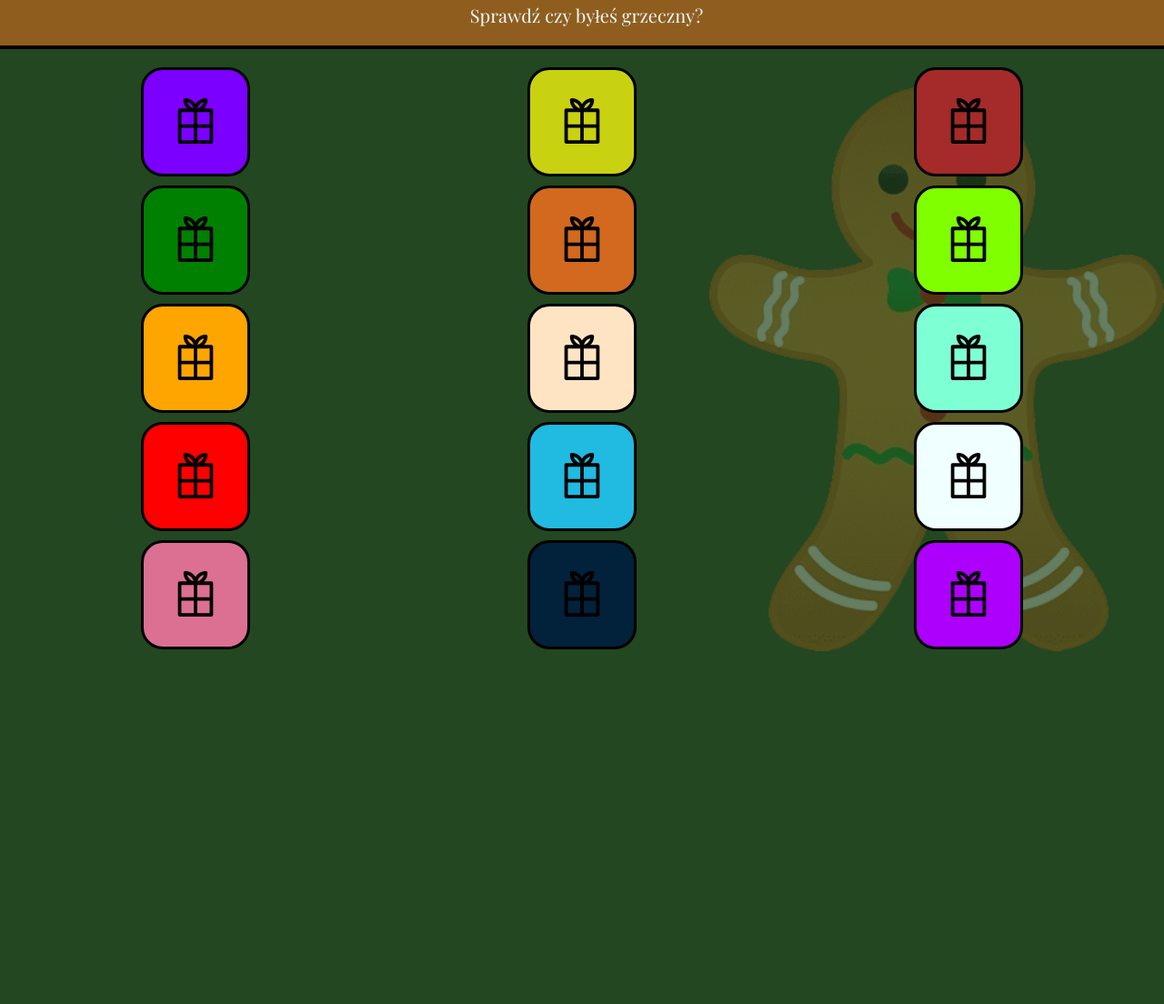
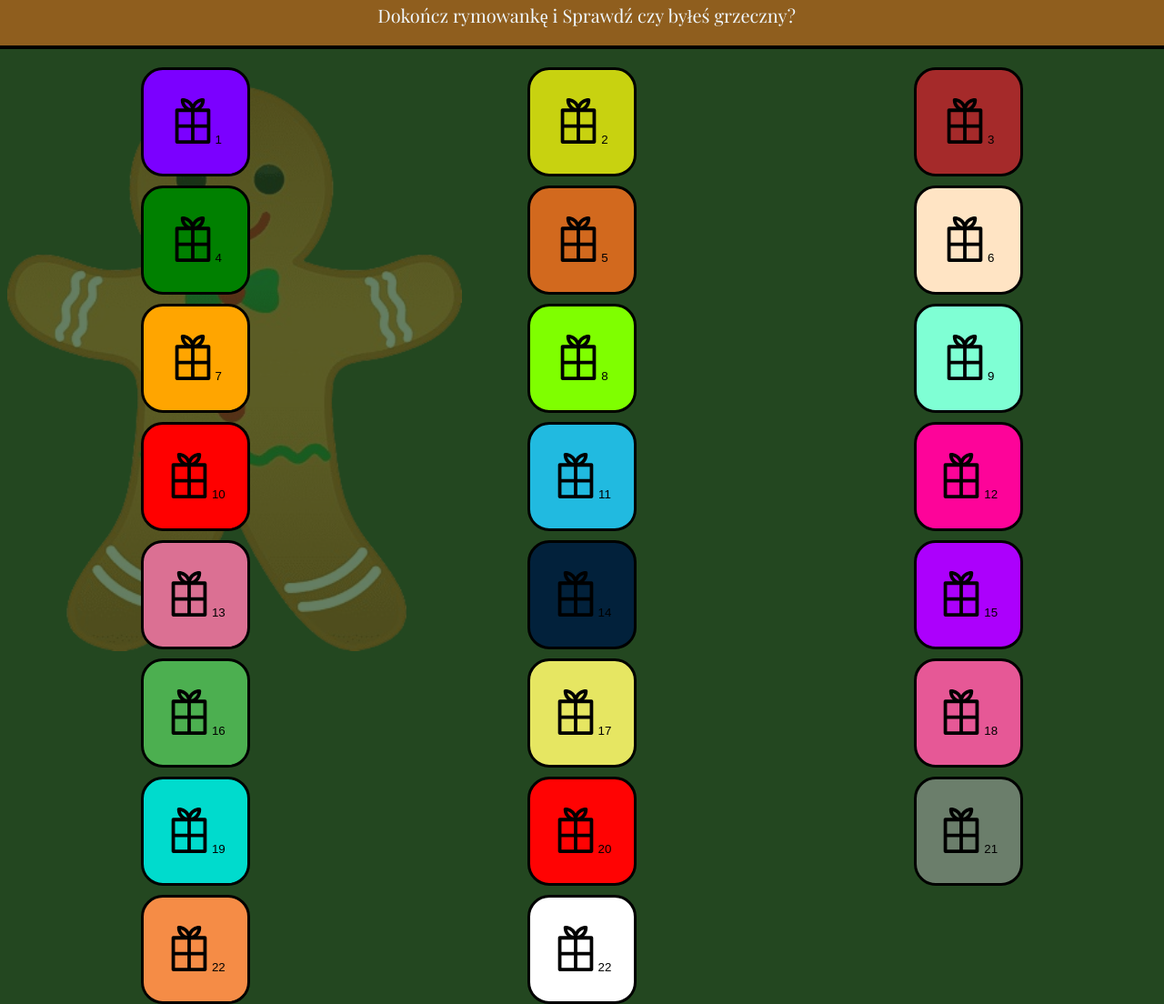
Before and after one commit to Sziroky/SantaBaby, a plain HTML site: page index.html in a window 1280 px wide. Shown: the part 211-1315 px from the top of the page at 91% size. Before the commit the page ends 927 px from the top, so only its background shows below. Drawn offline with nearby package versions, Linux system fonts and the light colour scheme; files that its build step writes are made by us from their sources; a web font is replaced by a local one.

Commit message:
Update the alpha version

```diff
--- a/index.html
+++ b/index.html
@@ -5,7 +5,7 @@
     <meta name="viewport" content="width=device-width, initial-scale=1.0">
     <title>Ho! Ho! Ho!</title>
     <!-- .CSS file reference -->
-    <link rel="stylesheet" href="/JQuerry/style.css">
+    <link rel="stylesheet" href="style.css">
     <!-- Google Font Reference -->
     <link rel="preconnect" href="https://fonts.googleapis.com">
     <link rel="preconnect" href="https://fonts.gstatic.com" crossorigin>
@@ -18,40 +18,48 @@
         <h1 class="codystar-light on">Merry Christmas</h1>
     </div>
     <div class="first">
-       <p class="playfair-display">Sprawdź czy byłeś grzeczny?</p>
+       <p class="playfair-display">Dokończ rymowankę i Sprawdź czy byłeś grzeczny?</p>
     </div>
     <div class="buttons">
-        <button class="Babcia" onclick='openPopup(1)'> <img src="assets/gift-svgrepo-com.svg" width="50"/></button>
-        <button class="Dziadek" onclick='openPopup(2)'><img src="assets/gift-svgrepo-com.svg" width="50"/></button>
-        <button class="Dariusz" onclick='openPopup(3)'><img src="assets/gift-svgrepo-com.svg" width="50"/></button>
-        <button class="Kasia" onclick='openPopup(4)'><img src="assets/gift-svgrepo-com.svg" width="50"/></button>
-        <button class="Jula" onclick='openPopup(5)'><img src="assets/gift-svgrepo-com.svg" width="50"/></button>
-        <button class="Wika" onclick='openPopup(6)'><img src="assets/gift-svgrepo-com.svg" width="50"/></button>
-        <button class="Alan" onclick='openPopup(7)'><img src="assets/gift-svgrepo-com.svg" width="50"/></button>
-        <button class="KasiaS" onclick='openPopup(8)'><img src="assets/gift-svgrepo-com.svg" width="50"/></button>
-        <button class="Ola" onclick='openPopup(9)'><img src="assets/gift-svgrepo-com.svg" width="50"/></button>
-        <button class="Grzesiek" onclick='openPopup(10)'><img src="assets/gift-svgrepo-com.svg" width="50"/></button>
-        <button class="Stramki" onclick='openPopup(11)'><img src="assets/gift-svgrepo-com.svg" width="50"/></button>
-        <button class="Dziewczynki" onclick='openPopup(12)'><img src="assets/gift-svgrepo-com.svg" width="50"/></button>
-        <button class="BartekLusia" onclick='openPopup(13)'><img src="assets/gift-svgrepo-com.svg" width="50"/></button>
-        <button class="Gizela" onclick='openPopup(14)'><img src="assets/gift-svgrepo-com.svg" width="50"/></button>
-        <button class="Krzysiek" onclick='openPopup(15)'><img src="assets/gift-svgrepo-com.svg" width="50"/></button>
+        <button class="Babcia" onclick='openPopup(1)'> <img src="assets/gift-svgrepo-com.svg" width="50"/>1</button>
+        <button class="Dziadek" onclick='openPopup(2)'><img src="assets/gift-svgrepo-com.svg" width="50"/>2</button>
+        <button class="Dariusz" onclick='openPopup(3)'><img src="assets/gift-svgrepo-com.svg" width="50"/>3</button>
+        <button class="Kasia" onclick='openPopup(4)'><img src="assets/gift-svgrepo-com.svg" width="50"/>4</button>
+        <button class="Jula" onclick='openPopup(5)'><img src="assets/gift-svgrepo-com.svg" width="50"/>5</button>
+        <button class="Wika" onclick='openPopup(6)'><img src="assets/gift-svgrepo-com.svg" width="50"/>6</button>
+        <button class="Alan" onclick='openPopup(7)'><img src="assets/gift-svgrepo-com.svg" width="50"/>7</button>
+        <button class="KasiaS" onclick='openPopup(8)'><img src="assets/gift-svgrepo-com.svg" width="50"/>8</button>
+        <button class="Ola" onclick='openPopup(9)'><img src="assets/gift-svgrepo-com.svg" width="50"/>9</button>
+        <button class="Grzesiek" onclick='openPopup(10)'><img src="assets/gift-svgrepo-com.svg" width="50"/>10</button>
+        <button class="Stramki" onclick='openPopup(11)'><img src="assets/gift-svgrepo-com.svg" width="50"/>11</button>
+        <button class="Dziewczynki" onclick='openPopup(12)'><img src="assets/gift-svgrepo-com.svg" width="50"/>12</button>
+        <button class="BartekLusia" onclick='openPopup(13)'><img src="assets/gift-svgrepo-com.svg" width="50"/>13</button>
+        <button class="Gizela" onclick='openPopup(14)'><img src="assets/gift-svgrepo-com.svg" width="50"/>14</button>
+        <button class="Krzysiek" onclick='openPopup(15)'><img src="assets/gift-svgrepo-com.svg" width="50"/>15</button>
+        <button class="Bartek" onclick='openPopup(16)'><img src="assets/gift-svgrepo-com.svg" width="50"/>16</button>
+        <button class="Lusia" onclick='openPopup(17)'><img src="assets/gift-svgrepo-com.svg" width="50"/>17</button>
+        <button class="Misia" onclick='openPopup(18)'><img src="assets/gift-svgrepo-com.svg" width="50"/>18</button>
+        <button class="Hania" onclick='openPopup(19)'><img src="assets/gift-svgrepo-com.svg" width="50"/>19</button>
+        <button class="Ania" onclick='openPopup(20)'><img src="assets/gift-svgrepo-com.svg" width="50"/>20</button>
+        <button class="Michal" onclick='openPopup(21)'><img src="assets/gift-svgrepo-com.svg" width="50"/>21</button>
+        <button class="Zwierzaki" onclick='openPopup(22)'><img src="assets/gift-svgrepo-com.svg" width="50"/>22</button>
+        <button class="Piotr" onclick='openPopup(23)'><img src="assets/gift-svgrepo-com.svg" width="50"/>22</button>
     </div>
 
     <div id="popup" class="popup">
-        <h3 id="popup-title">Popup</h3>
-        <p id="zag">fdffdhdhhdgdgh</p>
+        <h3 id="popup-title"></h3>
+        <p id="zag"></p>
         <label for="text-input">🎅:</label>
-        <input type="text" id="text-input" placeholder="Odpowiedz:">
+        <input type="text" id="text-input" class="text-input" placeholder="Odpowiedz:">
         <br>
         <br>
-        <button class="submit-btn" onclick="submitInput()">Sprawdź</button>
+        <button class="submit-btn" onclick="submitInput(validName)">Sprawdź</button>
         <button class="close-btn" onclick="closePopup()">X</button>
       </div>
 
     <img src="assets/ginger-bread-removebg-preview.png" alt="ginger man" class="ginger">
 
-    <script src="https://ajax.googleapis.com/ajax/libs/jquery/3.7.1/jquery.min.js"></script>
-    <script src="/JQuerry/index.js" charset="utf-8"></script>
+
+    <script src="index.js" charset="utf-8"></script>
 </body>
 </html>
--- a/index.js
+++ b/index.js
@@ -18,93 +18,178 @@ function openPopup(buttonNumber) {
     switch(buttonNumber){
     case 1:
     document.getElementById('popup-title').innerText = `Kolor Fioletowy`;
-    document.getElementById('zag').innerText = `Popup for Button ${buttonNumber}`;
+    document.getElementById('zag').innerText = `Przepięknie zawsze kolędy śpiewa. Nie kto inny jak Babcia ...`;
     popup.classList.add('active');
-    console.log(document.getElementById('text-input'))
+    validName = 'Edzia'
     break
 
     case 2:
     document.getElementById('popup-title').innerText = `Kolor Żółty`;
-    document.getElementById('zag').innerText = `Popup for Button ${buttonNumber}`;
+    document.getElementById('zag').innerText = `Nie straszna mu była matematyka. Wielki prezent dla super ...`;
     popup.classList.add('active');
+    validName = 'Zdzicha'
     break
 
     case 3:
     document.getElementById('popup-title').innerText = `Kolor Ciemnoczerwony`;
-    document.getElementById('zag').innerText = `Popup for Button ${buttonNumber}`;
+    document.getElementById('zag').innerText = `Poranna Joga, jak skrzydła aniołka. To jest prezent dla ... Koziołka.`;
     popup.classList.add('active');
+    validName = 'Darka'
     break
 
     case 4:
     document.getElementById('popup-title').innerText = `Kolor Ciemnozielony`;
-    document.getElementById('zag').innerText = `Popup for Button ${buttonNumber}`;
+    document.getElementById('zag').innerText = `Cały rok grzeczna była Jesieniara, Dla ... prezent od Mikołaja.`;
     popup.classList.add('active');
+    validName = 'Kasi'
     break
 
     case 5:
     document.getElementById('popup-title').innerText = `Kolor Ciemnopomarańczowy`;
-    document.getElementById('zag').innerText = `Popup for Button ${buttonNumber}`;
+    document.getElementById('zag').innerText = `Razem z Grinchem kolęd nie fałszują, tym prezentem podzielę się z ...`;
     popup.classList.add('active');
+    validName = 'Julą'
     break
 
     case 6:
-    document.getElementById('popup-title').innerText = `Kolor Jasnozielony`;
-    document.getElementById('zag').innerText = `Popup for Button ${buttonNumber}`;
+    document.getElementById('popup-title').innerText = `Kolor Beżowy`;
+    document.getElementById('zag').innerText = `Oby byla nadziana jak w barszczu uszka. Ten prezent dostaje ...`;
     popup.classList.add('active');
+    validName = 'Babuszka'
     break
 
     case 7:
     document.getElementById('popup-title').innerText = `Kolor Pomarańczowy`;
-    document.getElementById('zag').innerText = `Popup for Button ${buttonNumber}`;
+    document.getElementById('zag').innerText = `Ktoś te prezenty świętemu kupuje. Bitcoinami ... je sponsoruje. `;
     popup.classList.add('active');
+    validName = 'Alan'
     break
 
     case 8:
-    document.getElementById('popup-title').innerText = `Kolor Beżowy`;
-    document.getElementById('zag').innerText = `Popup for Button ${buttonNumber}`;
+    document.getElementById('popup-title').innerText = `Kolor Jasnozielony`;
+    document.getElementById('zag').innerText = `Pod obrusem sianko, z talerza wszystko znika. Znalazłeś prezent dla ... z Rybnika.`;
     popup.classList.add('active');
+    validName = 'Kasi'
     break
 
     case 9:
     document.getElementById('popup-title').innerText = `Kolor Turkusowy`;
-    document.getElementById('zag').innerText = `Popup for Button ${buttonNumber}`;
+    document.getElementById('zag').innerText = `Zanzibar, Paryż świat otworem stoi. Tego życzymy kochanej ...`;
     popup.classList.add('active');
+    validName = 'Ola'
     break
 
     case 10:
     document.getElementById('popup-title').innerText = `Kolor Czerwony`;
-    document.getElementById('zag').innerText = `Popup for Button ${buttonNumber}`;
+    document.getElementById('zag').innerText = `Minionki ... zawsze radują. Ten prezent od serca mu podarują.`;
     popup.classList.add('active');
+    validName = 'Grzesia'
     break
 
     case 11:
     document.getElementById('popup-title').innerText = `Kolor Jasnoniebieski`;
-    document.getElementById('zag').innerText = `Popup for Button ${buttonNumber}`;
+    document.getElementById('zag').innerText = `Pysznych słodyczy i z czekoladą pianek. Tego mikołaj życzy rodzinie ...`;
     popup.classList.add('active');
+    validName = 'Stramek'
     break
 
     case 12:
     document.getElementById('popup-title').innerText = `Kolor Biały`;
-    document.getElementById('zag').innerText = `Popup for Button ${buttonNumber}`;
+    document.getElementById('zag').innerText = `Oby wszystko co dobre dla was było jak śnieżna kula. Ten prezent dostają ...`;
     popup.classList.add('active');
+    validName = 'Wika i Jula'
     break
 
     case 13:
     document.getElementById('popup-title').innerText = `Kolor Różowy`;
-    document.getElementById('zag').innerText = `Popup for Button ${buttonNumber}`;
+    document.getElementById('zag').innerText = `Oby jak najszybciej kominek w domu rozpalili. ... tego życzymy.`;
     popup.classList.add('active');
+    validName = 'Bartkowi i Lusi'
     break
 
 
     case 14:
     document.getElementById('popup-title').innerText = `Kolor Granatowy`;
-    document.getElementById('zag').innerText = `Popup for Button ${buttonNumber}`;
+    document.getElementById('zag').innerText = `ogłosili, do betlejem przybieżeli oto jest prezent dla super ...`;
     popup.classList.add('active');
+    validName = 'Gizeli'
     break
-    }
-}
+
+    case 15:
+    document.getElementById('popup-title').innerText = `Kolor Purpurowy`;
+    document.getElementById('zag').innerText = `Dużo zdrowia, pyszny bigos gotuje. ... mikołaj ten prezent podruje.`;
+    popup.classList.add('active');
+    validName = 'Krzysiowi'
+    break
+
+    case 16:
+    document.getElementById('popup-title').innerText = `Kolor Hulka`;
+    document.getElementById('zag').innerText = `Wielkie serce i siła Hulka. Ten prezent jest dla ...`;
+    popup.classList.add('active');
+    validName = 'Bartka'
+    break
+
+    case 17:
+    document.getElementById('popup-title').innerText = `Kolor Żółty`;
+    document.getElementById('zag').innerText = `Prawie już dom wybudowała. ... dostaje prezent od Mikołaja`;
+    popup.classList.add('active');
+    validName = 'Lusia'
+    break
+
+    case 18:
+    document.getElementById('popup-title').innerText = `Kolor Różowiutki`;
+    document.getElementById('zag').innerText = `Pięknie śpiewa nie od dzisiaj. Ten prezent dostanie ...`;
+    popup.classList.add('active');
+    validName = 'Misia'
+    break
+
+    case 19:
+    document.getElementById('popup-title').innerText = `Kolor Morski`;
+    document.getElementById('zag').innerText = `Szpagaty, mistrzyni tańcowania. Ten prezent dostanie ...`;
+    popup.classList.add('active');
+    validName = 'Hania'
+    break
+
+    case 20:
+    document.getElementById('popup-title').innerText = `Kolor Czerwony`;
+    document.getElementById('zag').innerText = `Na święta dużo kolędowania Ten prezent dostanie ...`;
+    popup.classList.add('active');
+    validName = 'Ania'
+    break
+
+    case 21:
+    document.getElementById('popup-title').innerText = `Kolor Khaki`;
+    document.getElementById('zag').innerText = `Żeby miał dużo siły na festiwalach. Ten prezent jest dla ...`;
+    popup.classList.add('active');
+    validName = 'Michał'
+    break
+
+    case 22:
+    document.getElementById('popup-title').innerText = `Kolor Blado-Pomarańczowy`;
+    document.getElementById('zag').innerText = `Hau Hau Miau! Miau Miau Hau! To jest dla was Mikołaj. Kotki i psiaki czyli ...`;
+    popup.classList.add('active');
+    validName = 'Zwierzaki'
+    break
+
+    case 23:
+    document.getElementById('popup-title').innerText = `Kolor Biały`;
+    document.getElementById('zag').innerText = `Życzę ci zdrowia a resztę Sobie ogarniesz ;)`;
+    popup.classList.add('active');
+    validName = 'Michał'
+    break
+    };
+
+};
 
 function closePopup() {
     popup.classList.remove('active');
 
-}
+};
+
+function submitInput(name) {
+    const inputValue = document.getElementById('text-input').value;
+    if (name.toUpperCase() == inputValue.toUpperCase()){
+        alert('Wesołych Świąt '+ name +' Odpakuj swój prezent!')
+
+    } else {alert('spróbuj jeszcze raz!')};
+  };
--- a/style.css
+++ b/style.css
@@ -52,7 +52,6 @@ h1{
     z-index: -1;
     opacity: 0.3;
     width: 500px;
-    right: 0px;
 }
 
 .on{
@@ -63,19 +62,19 @@ h1{
 }
 
 .codystar-light {
-    font-family: "Codystar", sans-serif;
+    font-family: Codystar, sans-serif;
     font-weight: 600;
     font-style: normal;
   }
 
 .codystar-regular {
-    font-family: "Codystar", sans-serif;
+    font-family: Codystar, sans-serif;
     font-weight: 400;
     font-style: normal;
   }
 
 .playfair-display{
-    font-family: "Playfair Display", serif;
+    font-family: Playfair Display, serif;
     font-optical-sizing: auto;
     font-weight: 300px;
     font-style: normal;
@@ -117,7 +116,7 @@ button{
 }
 
 .KasiaS{
-    background-color: bisque;
+    background-color: chartreuse;
 }
 
 .Jula{
@@ -125,7 +124,7 @@ button{
 }
 
 .Wika{
-    background-color: chartreuse;
+    background-color: bisque;
 }
 
 .Ola{
@@ -153,7 +152,32 @@ button{
 }
 
 .Dziewczynki{
-    background-color: azure;
+    background-color: rgb(253, 4, 153);
+}
+
+.Bartek{
+    background-color: #4CAF50;
+}
+.Lusia{
+    background-color: #e6e662;
+}
+.Misia{
+    background-color: #e65896;
+}
+.Hania{
+    background-color: #00dbcd;
+}
+.Ania{
+    background-color: #ff0303;
+}
+.Michal{
+    background-color: #6b7e6b;
+}
+.Zwierzaki{
+    background-color: #f58c46;
+}
+.Piotr{
+    background-color: #ffffff;
 }
 
 .popup {
@@ -205,3 +229,7 @@ button{
     border-radius: 5%;
     border: 2px solid black;
     }
+
+ .text-input-good{
+    background-color: #4CAF50;
+ }
```
